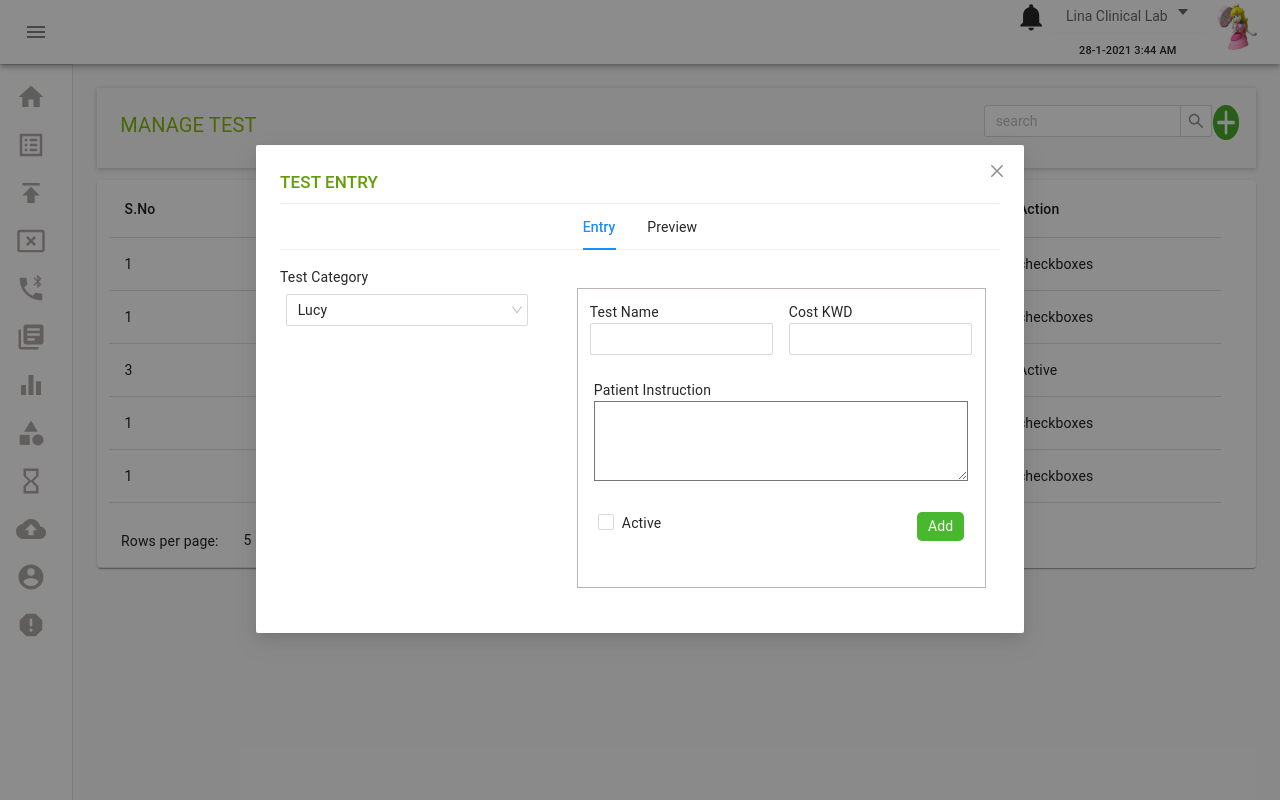
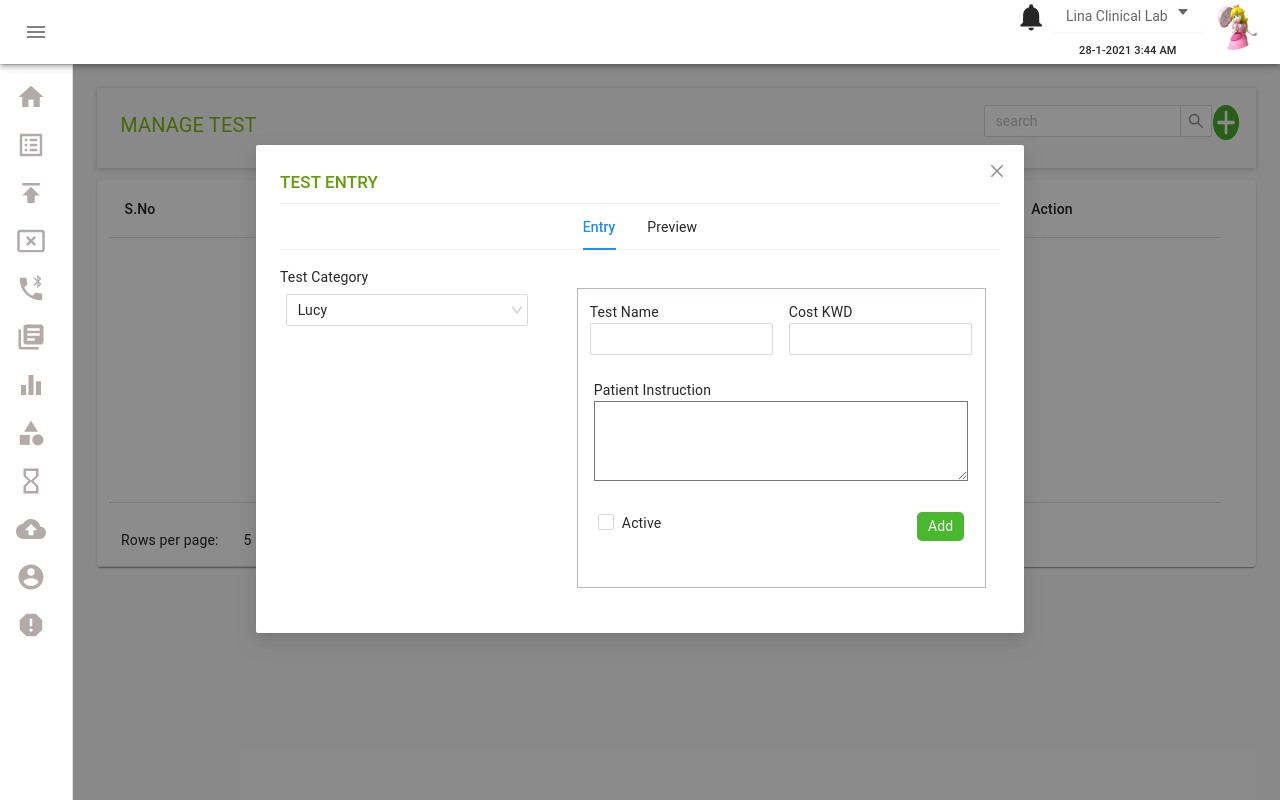
Before and after one commit to birundha-j/Shopping, a React (Create React App) app: page /manageTest in a window 1280 px wide. Both pictures are taken after a click on the picture 1225 px from the left and 122 px from the top of the page. Built offline with nearby package versions, Linux system fonts and the light colour scheme.

Commit message:
TableForm

```diff
--- /dev/null
+++ b/src/components/Icons/icons.css
@@ -0,0 +1,3 @@
+.IconShow{
+    display: flex;
+}
--- a/src/components/ManageTest/manageTest.css
+++ b/src/components/ManageTest/manageTest.css
@@ -129,3 +129,26 @@
     width: 70%;
 }
  */
+ .ModelTitle{
+     color: rgb(147, 206, 70);
+     font-size: 16px;
+     width: 100%;
+     height: 30px;
+     border-bottom: 1px solid rgb(182, 179, 179);
+
+ }
+ .ModelGeneral{
+     width: 100%;
+     height: auto;
+ }
+.ModelGeneralScan{
+    width: 40%;
+    height: 45px;
+    background-color: rgb(123, 189, 17);
+    color: white;
+    text-align: center;
+    font-size: 18px;
+    padding: 2%;
+    margin: auto;
+
+}
--- a/src/components/ManageTest/manageTest.js
+++ b/src/components/ManageTest/manageTest.js
@@ -16,25 +16,29 @@ import './manageTest.css';
 import NewTable from '../NewTable/newTable'
 import HeaderDesign from '../HeaderDesign/headerdesign';
 import XImage from '../../image/Ximage.png'
+import DeleteIcon from '@material-ui/icons/Delete';
+import VisibilityIcon from '@material-ui/icons/Visibility';
+
 
 const { Option } = Select;
 const { TabPane } = Tabs;
 let A = [];
 let B = [];
+var d;
 
 const headCells = [
     { id: 'sno', numeric: false, disablePadding: true, label: 'S.No' },
     { id: 'testname', numeric: false, disablePadding: false, label: 'Test' },
     { id: 'costkwd', numeric: true, disablePadding: false, label: 'Cost KWD' },
-    { id: 'date', numeric: true, disablePadding: false, label: 'Created Date' },
-    { id: 'Checkboxvalue', numeric: true, disablePadding: false, label: 'Action' },
+    { id: 'createdate', numeric: true, disablePadding: false, label: 'Created Date' },
+    { id: 'actions', numeric: true, disablePadding: false, label: 'Action' },
 ];
 
 // function createData(name, calories, fat, carbs, protein) {
 //     return { name, calories, fat, carbs, protein };
 // }
 
-function ManageTestPage() {
+function ManageTestPage(props) {
     const [isModalVisible, setIsModalVisible] = useState(false);
     const [changeentrytest, setchangeentrytest] = useState(true)
     const [category, setCategory] = useState([])
@@ -45,17 +49,18 @@ function ManageTestPage() {
     const [keytest, setKeytest] = useState(false)
     const [checkboxes, setCheckboxes] = useState(false)
     const [addrow,setAddrow]=useState(true)
+    const [currentdate,setCurrentdate]=useState([])
+    const [actionsicons,setActionicons] = useState()
+    const[isModalVisibles,setIsModalVisibles]=useState(false)
 
+
+    var dateFormat = require("dateformat");
+     d = dateFormat(d, "dd mmm yyyy")
 
     console.log(A, "rowdata")
 
     const [rowdata, setRowdata] = React.useState([
-    { sno:1,testname: "test", costkwd: 100,date:"now",Checkboxvalue: "checkboxes"},
-    { sno:1,testname: "test", costkwd: 100,date:"now", Checkboxvalue: "checkboxes"},
-    { sno:3,testname: "test3", costkwd: 300,date:"now",Checkboxvalue: "Active"},
-    { sno:1,testname: "test", costkwd: 100,date:"now",Checkboxvalue: "checkboxes"},
-    { sno:1,testname: "test", costkwd: 100,date:"now", Checkboxvalue: "checkboxes"},
-    { sno:3,testname: "test3", costkwd: 300,date:"now",Checkboxvalue: "Active"},
+
 
 
 
@@ -99,10 +104,14 @@ function ManageTestPage() {
     function Activecheckbox() {
         setCheckboxes(!checkboxes)
     }
+
     function AddingTableData() {
+        // setActionicons(probs.icons)
+        alert(d)
         message.success('Test Added Successfully');
         setKeytest(true)
-        setRowdata([...rowdata, {sno:rowdata.length, testname: testName, costkwd: cost, Checkboxvalue: checkboxes}])
+        setCurrentdate()
+        setRowdata([...rowdata, {sno:rowdata.length+1, testname: testName, costkwd: cost, createdate:d}])
         A.push(rowdata)
         B.push(testName)
         setAddrow(false)
@@ -123,11 +132,29 @@ function ManageTestPage() {
         setFulldata([...fulldata])
     }
 
+    // ViewTestDetails
+
+
+    function EditTestEntry(){
+        alert("test3")
+    }
+
+    function DeleteTestEntry(){
+        alert("testy5")
+    }
+    // visible model:
+    const showModalVisible = () => {
+        setIsModalVisibles(true);
+    };
+    const handleCancels = () => {
+        setIsModalVisibles(false);
+    };
+
     return (
         <div>
 
             <HeaderDesign modelOpen={showModal} value={"MANAGE TEST"} /> <div>
-                <Modal visible={isModalVisible} zIndex={10000} onCancel={handleCancel} width={"60%"} bodyStyle={{ marginTop: 45 }} footer={null}>
+                <Modal visible={isModalVisible}  onCancel={handleCancel} width={"60%"} bodyStyle={{ marginTop: 45 }} footer={null}>
                     <div className="ManagePopup">
                         <div className="popupheader">TEST ENTRY </div>
                         <div>
@@ -218,7 +245,46 @@ function ManageTestPage() {
             </div>
 
             <div className="ViewTable">
-                <NewTable headCell={headCells} rows={rowdata} addrows={"false"}/>
+                <NewTable headCell={headCells} rows={rowdata} addrows={"false"} Visible={showModalVisible} EditIcon={()=>EditTestEntry()} DeleteIcon={()=>DeleteTestEntry()}/>
+                <Modal visible={isModalVisibles}  onCancel={handleCancels} width={"45%"} bodyStyle={{ marginTop: 45 }} footer={null}>
+                    <div className="ModelTitle">TEXT DETAILS</div><br/>
+                    <div className="ModelGeneral">
+                        <div className="ModelGeneralScan">General Scan 1</div>
+                        <div>
+                        {fulldata.map((data, index) => {
+                            console.log(testName,"testName")
+                                            return (
+                                                <div>{data.testName}</div>
+
+
+                                                // <div className="PreviewPage" >
+                                                //     <div className="PreviewLeft">
+                                                //         <div>{data.testname}</div>
+                                                //         <div>{data.costkwd} KWD</div>
+                                                //     </div>
+                                                //     <div className="PreviewRight">
+
+                                                //         <div className="InstructActive">
+
+                                                //             <div className="Instruction">{data.Instructionval}</div>
+                                                //             <div className="ActiveStatus">
+                                                //                 {data.Checkboxvalue ?
+                                                //                     "Active"
+                                                //                     :
+                                                //                     "Inactive"
+                                                //                 }
+                                                //             </div>
+
+                                                //         </div>
+                                                //     </div>
+                                                // </div>
+                                            )
+                                        })}
+
+                        </div>
+                    </div>
+                </Modal>
+
                 {keytest && fulldata.map((data, index) => {
                     return (
 
--- a/src/components/NewTable/newTable.css
+++ b/src/components/NewTable/newTable.css
@@ -1,11 +1,10 @@
-.Rowpage{
-    text-align: right;
-    font-size: 18px;
+.IconShow{
+    display: flex;
+    width: 35%;
+    justify-content: space-evenly;
 }
-
-.classes{
-    font-size: 40px;
+.EditView{
+    color: rgb(105, 207, 8);
+    font-size: 17px;
+    cursor: pointer;
 }
-.TableRow{
-    font-size: 20px !important;
-}
--- a/src/components/NewTable/newTable.js
+++ b/src/components/NewTable/newTable.js
@@ -1,9 +1,9 @@
-import React,{useState} from 'react';
+import React, { useEffect, useState } from 'react';
 import PropTypes from 'prop-types';
 import './newTable.css'
 
 import clsx from 'clsx';
-import { lighten, makeStyles,useTheme } from '@material-ui/core/styles';
+import { lighten, makeStyles, useTheme } from '@material-ui/core/styles';
 import Table from '@material-ui/core/Table';
 import TableBody from '@material-ui/core/TableBody';
 import TableCell from '@material-ui/core/TableCell';
@@ -19,13 +19,16 @@ import Checkbox from '@material-ui/core/Checkbox';
 import IconButton from '@material-ui/core/IconButton';
 import Tooltip from '@material-ui/core/Tooltip';
 import Switch from '@material-ui/core/Switch';
-import DeleteIcon from '@material-ui/icons/Delete';
 import FilterListIcon from '@material-ui/icons/FilterList';
 import FirstPageIcon from '@material-ui/icons/FirstPage';
 import KeyboardArrowLeft from '@material-ui/icons/KeyboardArrowLeft';
 import KeyboardArrowRight from '@material-ui/icons/KeyboardArrowRight';
 import LastPageIcon from '@material-ui/icons/LastPage';
 import NoFound from '../../image/nofound.png';
+
+//icons:
+import DeleteIcon from '@material-ui/icons/Delete';
+import VisibilityIcon from '@material-ui/icons/Visibility';
 
 
 
@@ -66,7 +69,7 @@ function stableSort(array, comparator) {
 
 
 function EnhancedTableHead(props) {
-  const { classes, onSelectAllClick, order, orderBy, numSelected, rowCount, onRequestSort,headCellss } = props;
+  const { classes, onSelectAllClick, order, orderBy, numSelected, rowCount, onRequestSort, headCellss } = props;
   const createSortHandler = (property) => (event) => {
     onRequestSort(event, property);
   };
@@ -82,7 +85,7 @@ function EnhancedTableHead(props) {
             inputProps={{ 'aria-label': 'select all desserts' }}
           />
         </TableCell> */}
-        {headCellss.map((headCell,index) => (
+        {headCellss.map((headCell, index) => (
           <TableCell
             key={headCell.id}
             // align={headCell.numeric ? 'right' : 'left'}
@@ -171,14 +174,18 @@ export default function EnhancedTable(props) {
   const [page, setPage] = React.useState(0);
   const [dense, setDense] = React.useState(false);
   const [rowsPerPage, setRowsPerPage] = React.useState(5);
-  const [rows,setRows] = React.useState(props.rows)
-  const [addrows,setAddrows]=useState(true)
+  const [rows, setRows] = React.useState(props.rows)
+  const [addrows, setAddrows] = useState(true)
 
   const handleRequestSort = (event, property) => {
     const isAsc = orderBy === property && order === 'asc';
     setOrder(isAsc ? 'desc' : 'asc');
     setOrderBy(property);
   };
+
+  useEffect(() => {
+    setRows(props.rows)
+  }, [props.rows])
 
   const handleSelectAllClick = (event) => {
     if (event.target.checked) {
@@ -221,7 +228,7 @@ export default function EnhancedTable(props) {
 
   const emptyRows = rowsPerPage - Math.min(rowsPerPage, rows.length - page * rowsPerPage);
 
-  console.log(props,"headCell")
+  console.log(props, "headCell")
 
   // Pagination:
 
@@ -295,7 +302,7 @@ export default function EnhancedTable(props) {
   return (
     <div className={`${classes.root} TableRow`}>
       <Paper className={classes.paper}>
-        <TableContainer style={{margin:"1%",width:"96%",fontSize:"20px"}}>
+        <TableContainer style={{ margin: "1%", width: "96%", fontSize: "20px" }}>
           <Table
             className={classes.table}
             aria-labelledby="tableTitle"
@@ -325,9 +332,9 @@ export default function EnhancedTable(props) {
                   const isItemSelected = isSelected(row.name);
                   const labelId = `enhanced-table-checkbox-${index}`;
 
-                  let keys=Object.keys(row)
-                  let arrval=[]
-                  for(var m=0;m<keys.length;m++){
+                  let keys = Object.keys(row)
+                  let arrval = []
+                  for (var m = 0; m < keys.length; m++) {
                     arrval.push(<TableCell key={index} align="left">{row[keys[m]]}</TableCell>)
                   }
 
@@ -362,11 +369,18 @@ export default function EnhancedTable(props) {
                           })
                       } */}
                       {arrval}
+                      <TableCell align="center" >
+                        <div className="IconShow">
+                          <VisibilityIcon color="primary" fontSize="small" onClick={props.Visible}/>
+                          <div className="EditView" onClick={props.EditIcon}>✎</div>
+                          <DeleteIcon color="secondary" fontSize="small" onClick={props.DeleteIcon}/>
+                        </div>
+                      </TableCell>
                     </TableRow>
                   );
                 })}
               {emptyRows > 0 && (
-                <TableRow style={{ height: (dense ? 33 : 53) * emptyRows ,align:"right"}}>
+                <TableRow style={{ height: (dense ? 33 : 53) * emptyRows, align: "right" }}>
                   <TableCell colSpan={6} />
                 </TableRow>
               )}
```
Also changed, not shown: src/components/Icons/icons.js (added, +16 -0 lines), 2 other files (tests, documents, lock files or other folders). Lines whose indentation alone changed are shown as unchanged.
